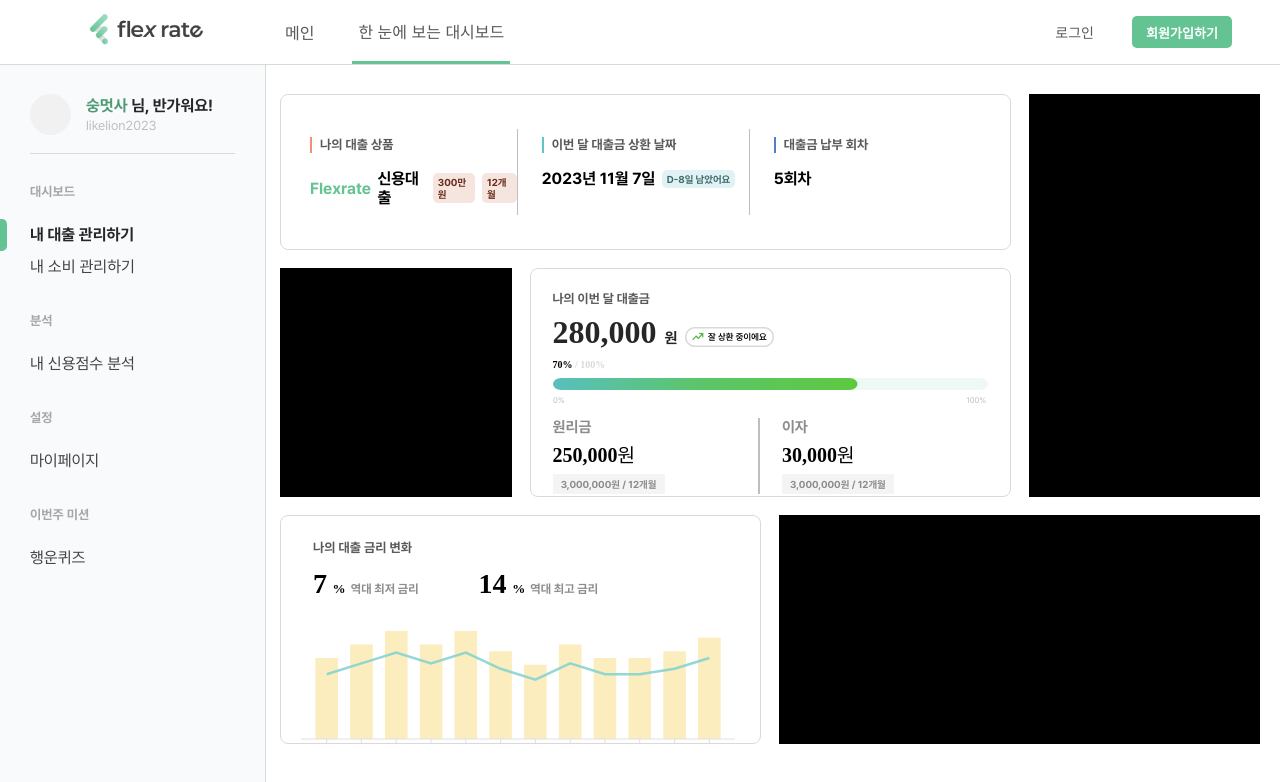
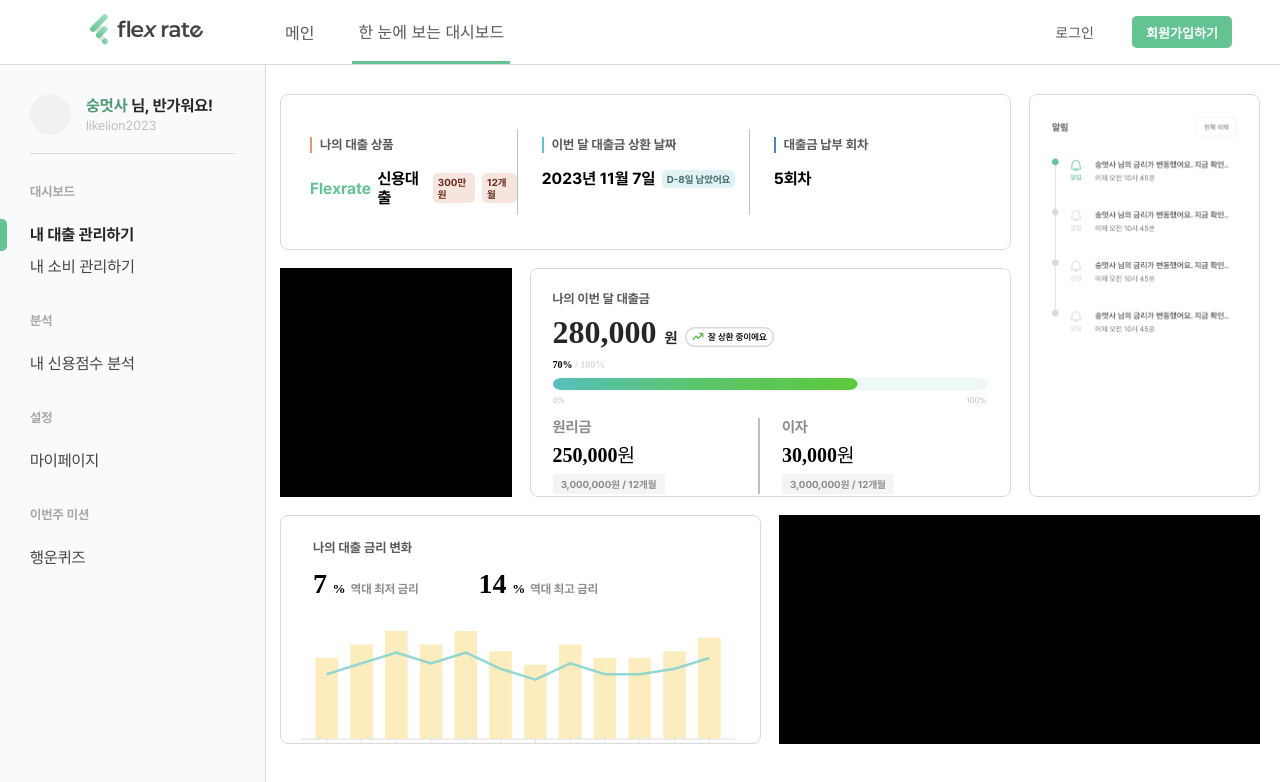
Before and after one commit to likelion-ssu/FlexRate---FE, a React (Vite) app: page /dashboard in a window 1280 px wide. Shown: the top 782 px of the page. Built offline with nearby package versions, Linux system fonts and the light colour scheme; a web font is replaced by a local one.

Commit message:
feat : 알림

```diff
--- /dev/null
+++ b/src/components/DashboardComs/Notification.tsx
@@ -0,0 +1,32 @@
+import React from 'react';
+import NotificationImg from '../../assets/imgs/notification.png';
+import { styled } from 'styled-components';
+
+const Notification = () => {
+  return (
+    <Dash.Wrapper>
+      <img src={NotificationImg} />
+    </Dash.Wrapper>
+  );
+};
+
+const Dash = {
+  Wrapper: styled.div`
+    width: 100%;
+    height: 100%;
+    box-sizing: border-box;
+    border-radius: 8px;
+    border: 1px solid var(--Gray3, #d9d9d9);
+    padding: 22px;
+    display: flex;
+    flex-direction: column;
+    gap: 0.5rem;
+
+    & > img {
+      width: 100%;
+      object-fit: fill;
+    }
+  `,
+};
+
+export default Notification;
--- a/src/pages/Dashboard.tsx
+++ b/src/pages/Dashboard.tsx
@@ -4,7 +4,7 @@ import React, { useState, useEffect } from 'react';
 import DashHeader from '@/components/DashboardComs/DashHeader';
 import LoanTobepaid from '@/components/DashboardComs/LoanTobepaid';
 import RateChange from '@/components/DashboardComs/RateChange';
-
+import Notification from '@/components/DashboardComs/Notification';
 
 const useNarrowScreen = () => {
   // 초기 상태 설정
@@ -36,9 +36,11 @@ const Dashboard = () => {
         <GridContainer>
           <div className="item1">
             <DashHeader />
-          </div>{' '}
+          </div>
           {/*대출상품, 상환날짜, 납부 회차*/}
-          <div className="item2">2</div>
+          <div className="item2">
+            <Notification />
+          </div>
           {/*알림*/}
           <div className="item3">3</div>
           {/*대출금리,신용평가 점수*/}
@@ -69,7 +71,6 @@ const MainDashBoard = styled.span<{ $isNarrowScreen: boolean }>`
   position: fixed;
   width: ${(props) => (props.$isNarrowScreen ? 'calc(100% - 300px)' : '100%')};
   height: calc(100% - 150px);
-  /* background-color: beige; */
   margin: 30px 15px;
 `;
 
@@ -85,7 +86,6 @@ const GridContainer = styled.div`
   } /* 나의 대출 상품,이번달 대출금 상환 날짜, 대출금 납부 회차 */
   .item2 {
     grid-area: 1 / 4 / 4 / 5;
-    background-color: black;
   } /* 첫 번째 행, 3~4열 */
   .item3 {
     grid-area: 2 / 1 / 4 / 2;
@@ -93,11 +93,9 @@ const GridContainer = styled.div`
   } /* 2~3행, 첫 번째 열 */
   .item4 {
     grid-area: 2 / 2 / 4 / 4;
-    /* background-color: black; */
   } /* 2~3행, 2~3열 */
   .item5 {
     grid-area: 4 / 1 / 6 / 3;
-    /* background-color: black; */
   } /* 4~5행, 1~2열 */
   .item6 {
     grid-area: 4 / 3 / 6 / 5;
```
Also changed, not shown: src/assets/imgs/notification.png (added).
